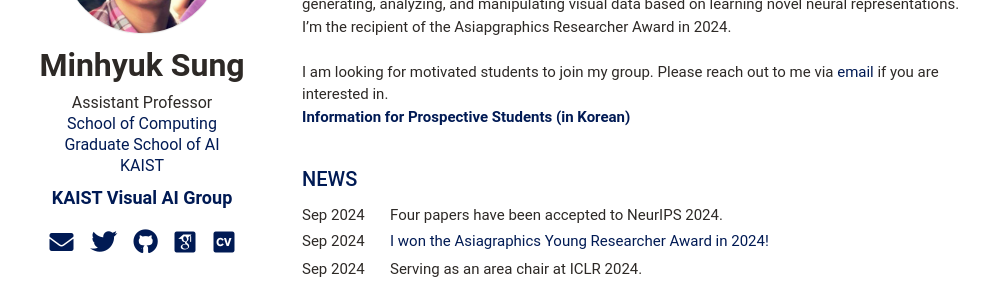
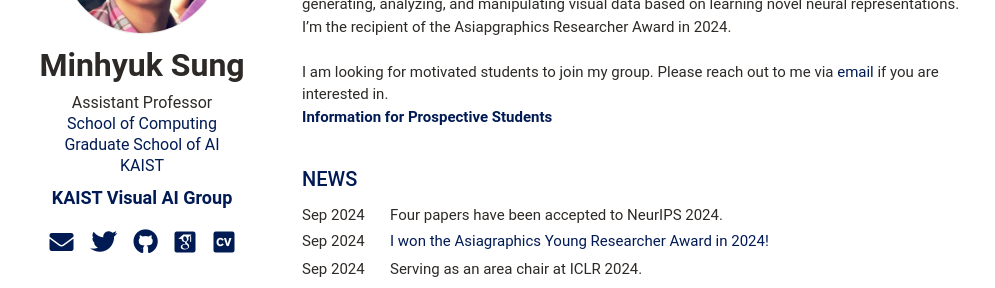
Before and after one commit to mhsung/mhsung.github.io, a Jekyll site: the page built from index.html, in a window 1280 px wide and 900 px high. Shown: the part 187-475 px from the top of the window, without its empty margins (126-1121 px from the left). Built offline with Jekyll 4.4.1, drawn with Linux system fonts in a browser that asks for light colours; some web fonts are replaced.

Commit message:
Updated.

```diff
--- a/_data/data.yml
+++ b/_data/data.yml
@@ -34,5 +34,5 @@
 profile:
     title: Biography
     summary: |
-      I am an assistant professor in the [School of Computing](http://cs.kaist.ac.kr/){:target="_blank"} at [KAIST](http://www.kaist.ac.kr/){:target="_blank"}, leading the [KAIST Visual AI Group](https://visualai.kaist.ac.kr/){:target="_blank"}. I am also affiliated with the [Graduate School of AI](http://gsai.kaist.ac.kr/){:target="_blank"} and the [Metaverse Program](https://meta.kaist.ac.kr/){:target="_blank"}. Before joining KAIST, I was a research scientist at [Adobe Research](https://research.adobe.com/){:target="_blank"}. I received my Ph.D. from [Stanford University](https://www.stanford.edu/){:target="_blank"}, advised by [Leonidas Guibas](http://geometry.stanford.edu/member/guibas){:target="_blank"}, and received M.S. and B.S. degrees from [KAIST](http://www.kaist.ac.kr/){:target="_blank"}. My research focuses on generating, analyzing, and manipulating visual data based on learning novel neural representations. I'm the recipient of the Asiapgraphics Researcher Award in 2024.<br><br>I am looking for motivated students to join my group. Please reach out to me via <a href="mailto: {{site.email}}">email</a> if you are interested in.<br>[**Information for Prospective Students (in Korean)**](https://docs.google.com/document/d/1hK0CBqNOQwNUx0GgUEWbuADkAOu6Lw9QA6Pl2Z0yXHI/edit?usp=sharing){:target="_blank"}
+      I am an assistant professor in the [School of Computing](http://cs.kaist.ac.kr/){:target="_blank"} at [KAIST](http://www.kaist.ac.kr/){:target="_blank"}, leading the [KAIST Visual AI Group](https://visualai.kaist.ac.kr/){:target="_blank"}. I am also affiliated with the [Graduate School of AI](http://gsai.kaist.ac.kr/){:target="_blank"} and the [Metaverse Program](https://meta.kaist.ac.kr/){:target="_blank"}. Before joining KAIST, I was a research scientist at [Adobe Research](https://research.adobe.com/){:target="_blank"}. I received my Ph.D. from [Stanford University](https://www.stanford.edu/){:target="_blank"}, advised by [Leonidas Guibas](http://geometry.stanford.edu/member/guibas){:target="_blank"}, and received M.S. and B.S. degrees from [KAIST](http://www.kaist.ac.kr/){:target="_blank"}. My research focuses on generating, analyzing, and manipulating visual data based on learning novel neural representations. I'm the recipient of the Asiapgraphics Researcher Award in 2024.<br><br>I am looking for motivated students to join my group. Please reach out to me via <a href="mailto: {{site.email}}">email</a> if you are interested in.<br>[**Information for Prospective Students**](https://visualai.kaist.ac.kr/join_us/){:target="_blank"}
     summary_legacy: <br>My [Erdős number](https://en.wikipedia.org/wiki/Erd%C5%91s_number) is 3 (Minhyuk Sung → Leonidas Guibas → Frances Yao → Paul Erdős).
```
